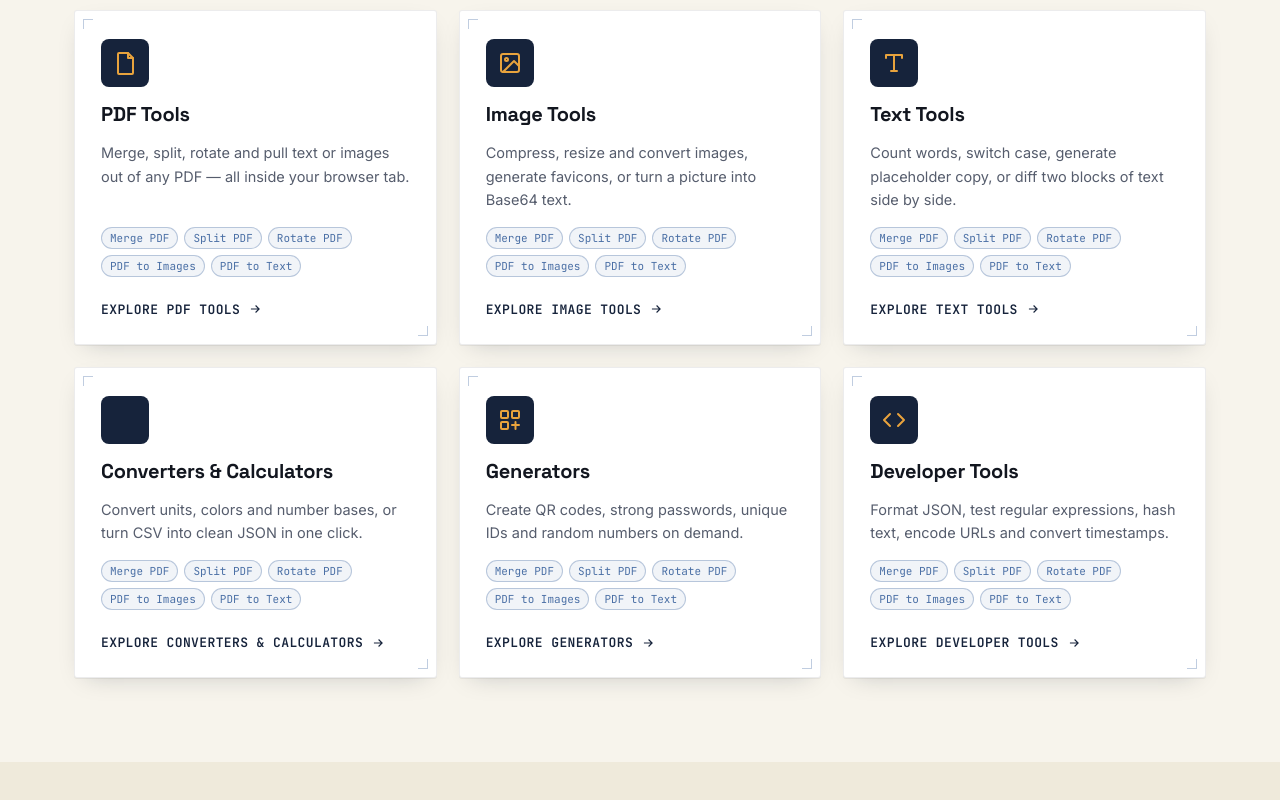
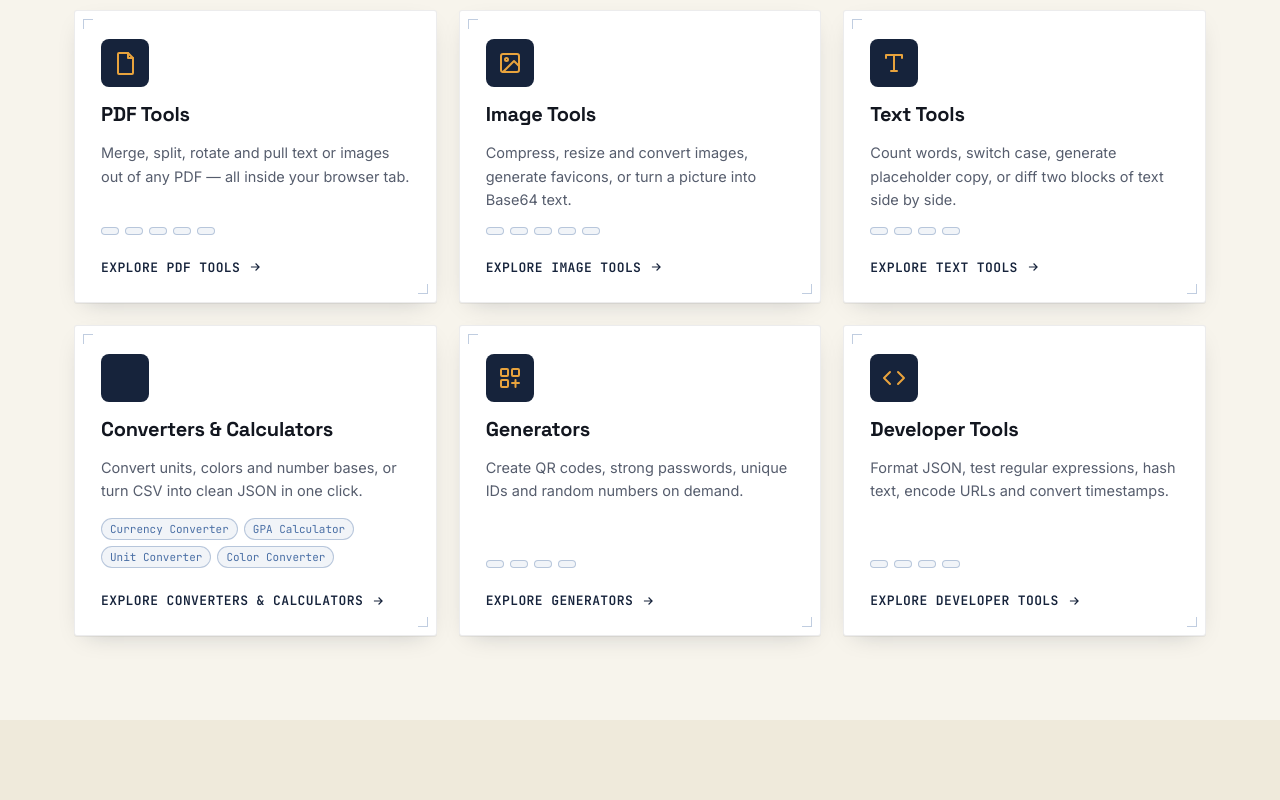
Before and after one commit to HAROONAKBAR06/toolbench-next, a Next.js app: page / in a window 1280 px wide. Shown: the part 1079-1879 px from the top of the page. Built offline with nearby package versions, Linux system fonts and the light colour scheme.

Commit message:
Update page.js

```diff
--- a/app/page.js
+++ b/app/page.js
@@ -91,12 +91,10 @@ export default function HomePage() {
                 <h3>{c.title}</h3>
                 <p>{c.desc}</p>
                 <ul className="tool-list">
-            <li><Link href="/pdf/merge-pdf">Merge PDF</Link></li>
-            <li><Link href="/pdf/split-pdf">Split PDF</Link></li>
-            <li><Link href="/pdf/rotate-pdf">Rotate PDF</Link></li>
-            <li><Link href="/pdf/pdf-to-images">PDF to Images</Link></li>
-            <li><Link href="/pdf/pdf-to-text">PDF to Text</Link></li>
-                </ul>
+  {c.list.map((item) => (
+    <li key={item.href}><Link href={item.href}>{item.label}</Link></li>
+  ))}
+</ul>
                 <Link href={`/${c.slug}`} className="explore">
                   Explore {c.title}
                   <svg viewBox="0 0 24 24" fill="none" stroke="currentColor" strokeWidth="2"><path d="M5 12h14M13 6l6 6-6 6" /></svg>
```
